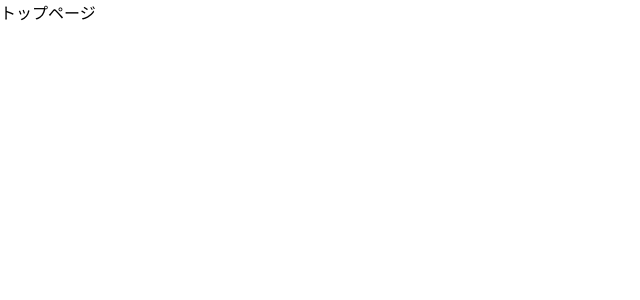
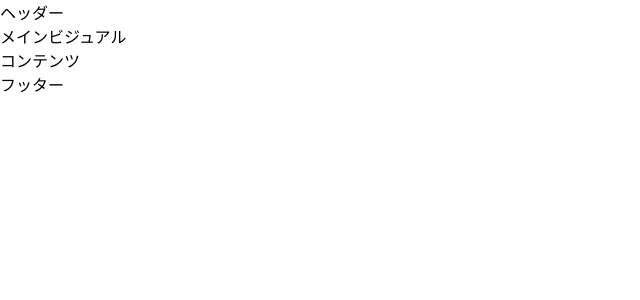
Before and after one commit to yusei00nagai/app-work, a React (Create React App) app: page / in a window 1280 px wide. Shown: the top 300 px of the page, without its empty margins (0-640 px from the left). Built offline with nearby package versions, Linux system fonts and the light colour scheme.

Commit message:
topページ修正

```diff
--- /dev/null
+++ b/src/modules/top/Footer.tsx
@@ -0,0 +1,15 @@
+import { Box, SxProps, Theme } from "@mui/material";
+
+export const Footer = () => {
+  return (
+    <Box className="Footer" sx={sx}>
+      フッター
+    </Box>
+  );
+};
+
+const sx: SxProps<Theme> = {
+  "&.Footer" : {
+    width: "100%",
+  },
+};
--- /dev/null
+++ b/src/modules/top/Header.tsx
@@ -0,0 +1,15 @@
+import { Box, SxProps, Theme } from "@mui/material";
+
+export const Header = () => {
+  return (
+    <Box className="Header" sx={sx}>
+      ヘッダー
+    </Box>
+  );
+};
+
+const sx: SxProps<Theme> = {
+  "&.Header" : {
+    width: "100%",
+  },
+};
--- /dev/null
+++ b/src/modules/top/MainContent.tsx
@@ -0,0 +1,15 @@
+import { Box, SxProps, Theme } from "@mui/material";
+
+export const MainContent = () => {
+  return (
+    <Box className="MainContent" sx={sx}>
+      コンテンツ
+    </Box>
+  );
+};
+
+const sx: SxProps<Theme> = {
+  "&.MainContent" : {
+    width: "100%",
+  },
+};
--- /dev/null
+++ b/src/modules/top/Mainvisual.tsx
@@ -0,0 +1,15 @@
+import { Box, SxProps, Theme } from "@mui/material";
+
+export const Mainvisual = () => {
+  return (
+    <Box className="Mainvisual" sx={sx}>
+      メインビジュアル
+    </Box>
+  );
+};
+
+const sx: SxProps<Theme> = {
+  "&.Mainvisual" : {
+    width: "100%",
+  },
+};
--- a/src/pages/TopPage.tsx
+++ b/src/pages/TopPage.tsx
@@ -1,15 +1,26 @@
 import { Box, SxProps, Theme } from "@mui/material";
 
+// 使用するコンポートをインポート
+import { Header } from "../modules/top/Header";
+import { Mainvisual } from "../modules/top/Mainvisual";
+import { MainContent } from "../modules/top/MainContent";
+import { Footer } from "../modules/top/Footer";
+
+// サンプルページのメインの実装
 export const TopPage = () => {
   return (
     <Box className="TopPage" sx={sx}>
-      トップページ
+      <Header />
+      <Mainvisual />
+      <MainContent />
+      <Footer />
     </Box>
   );
 };
 
+// クラス名に対するスタイルを定義
 const sx: SxProps<Theme> = {
   "&.TopPage": {
     width: "100%",
-  },
+  }
 };
```
